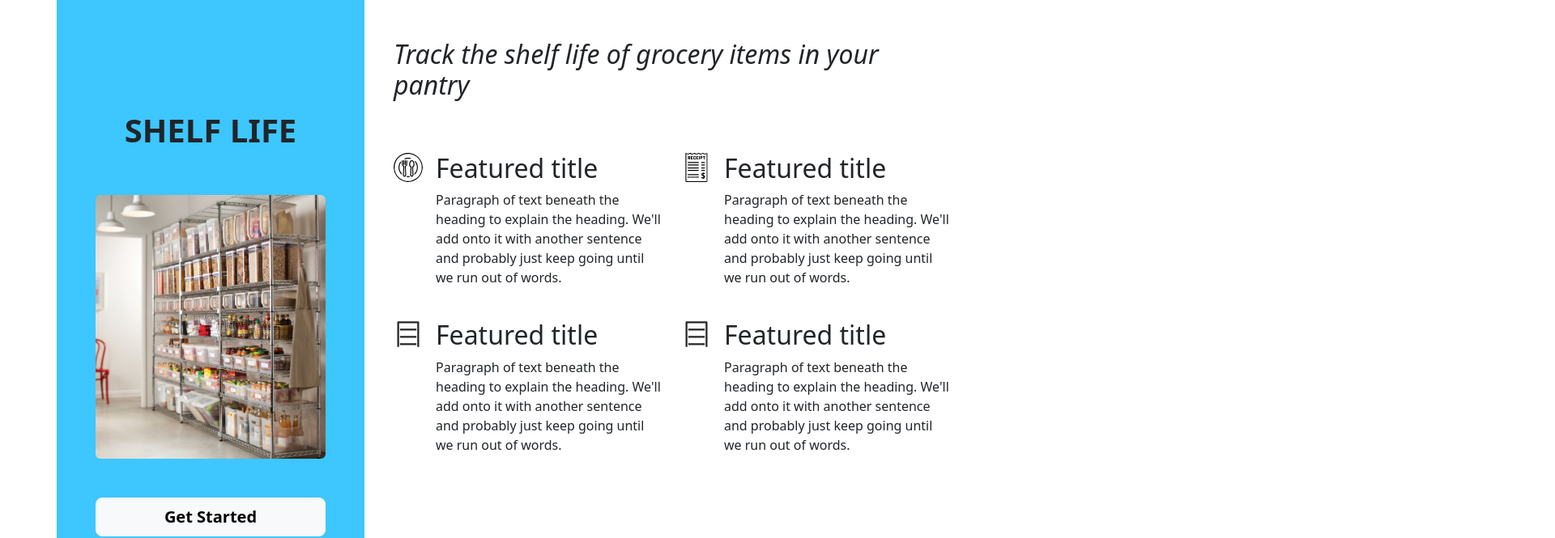
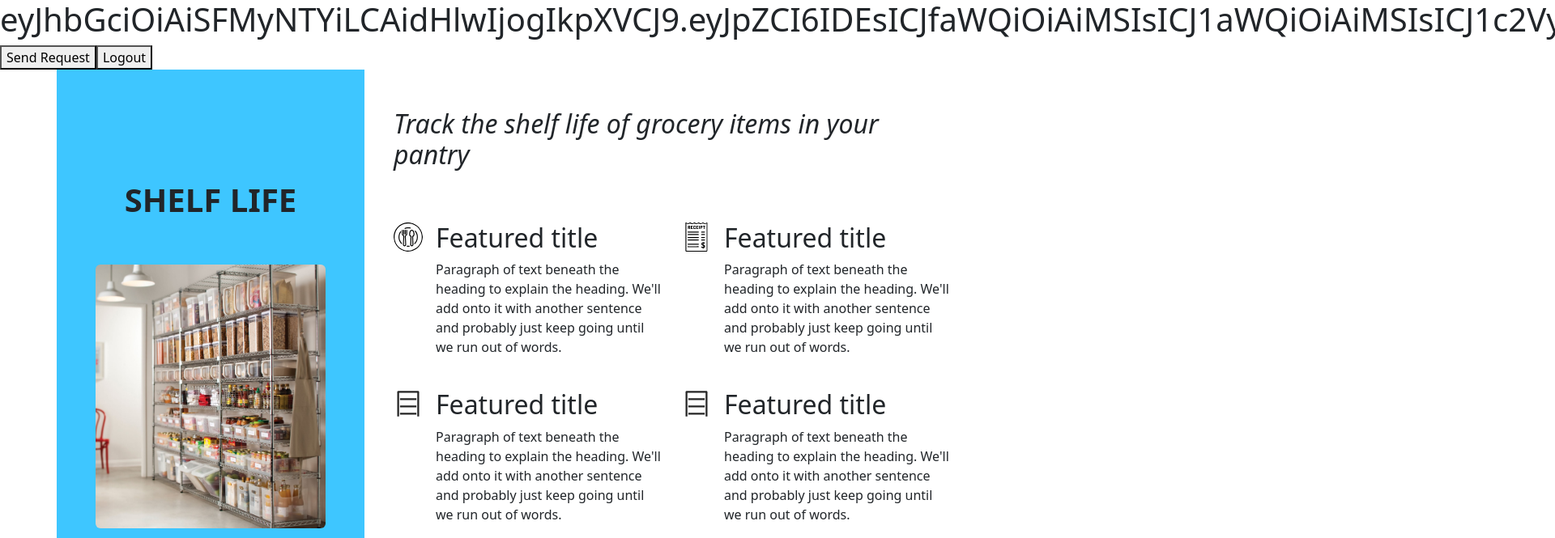
Before and after one commit to NicholasDawson/2225-swen-356-shelf-life, a React (Create React App) app in the folder frontend/: page /#/ in a window 1280 px wide. Shown: the top 665 px of the page at 81% size, 1920 px wide, since content can reach past the window. Built offline with nearby package versions, Linux system fonts and the light colour scheme; sample sign-in values are in the browser's storage; the HTML template or start-up script is replaced by a standard one.

Commit message:
workaround to avoid CORS and CRSF errors

```diff
--- a/frontend/src/components/splash/Splash.js
+++ b/frontend/src/components/splash/Splash.js
@@ -12,17 +12,83 @@ class Splash extends Component {
     super(props);
     this.state = {
       //insert here
+      accessToken: null,
     };
   }
 
+  componentDidMount() {
+    const searchParams = new URLSearchParams(window.location.search);
+    const accessToken = searchParams.get('access_token');
+
+    if (accessToken) {
+      // Store the access token in local storage
+      localStorage.setItem('access_token', accessToken);
+      // Remove the access token from the URL
+      window.history.replaceState({}, document.title, window.location.pathname);
+      // Update the component state
+      this.setState({ accessToken });
+    } else {
+      // Check if the access token is already stored in local storage
+      const storedAccessToken = localStorage.getItem('access_token');
+
+      if (storedAccessToken) {
+        this.setState({ accessToken: storedAccessToken });
+      }
+    }
+  }
+
   login() {
-    console.log("login", process.env);
-    console.log(axios.get(`${process.env.REACT_APP_BACKEND_URL}login`));
+    // redirect to authorize endpoint
+    window.location.href = 'http://localhost:5000/login';
+  }
+
+  sendRequest() {
+    axios.get('http://localhost:5000/protected', {
+      headers: {
+        'Authorization': `Bearer ${this.state.accessToken}`
+      }
+    })
+    .then(response => {
+      console.log(response.data);
+      // do something with the response
+    })
+    .catch(error => {
+      console.error(error);
+      // handle the error
+    });
+  }
+
+  logout() {
+    axios.get('http://localhost:5000/logout', {
+      headers: {
+        'Authorization': `Bearer ${this.state.accessToken}`
+      }
+    })
+    .then(response => {
+      console.log(response.data);
+      // do something with the response
+      // delete the token
+    this.setState({accessToken: null});
+    localStorage.removeItem('accessToken'); // remove token from local storage
+
+    })
+    .catch(error => {
+      console.error(error);
+      // handle the error
+    });
   }
 
   render() {
+    const { accessToken } = this.state;
     return (
       <main>
+      {accessToken && (
+          <div>
+            <h1>{accessToken}</h1>
+            <button onClick={() => this.sendRequest()}>Send Request</button>
+            <button onClick={() => this.logout()}>Logout</button>
+          </div>
+        )}
         <div className="container w-100">
           <div className="row vh-100">
             <div className="col-4 bg-blue d-flex flex-column justify-content-center text-center px-5">
```
Also changed, not shown: 1 other file (tests, documents, lock files or other folders).
